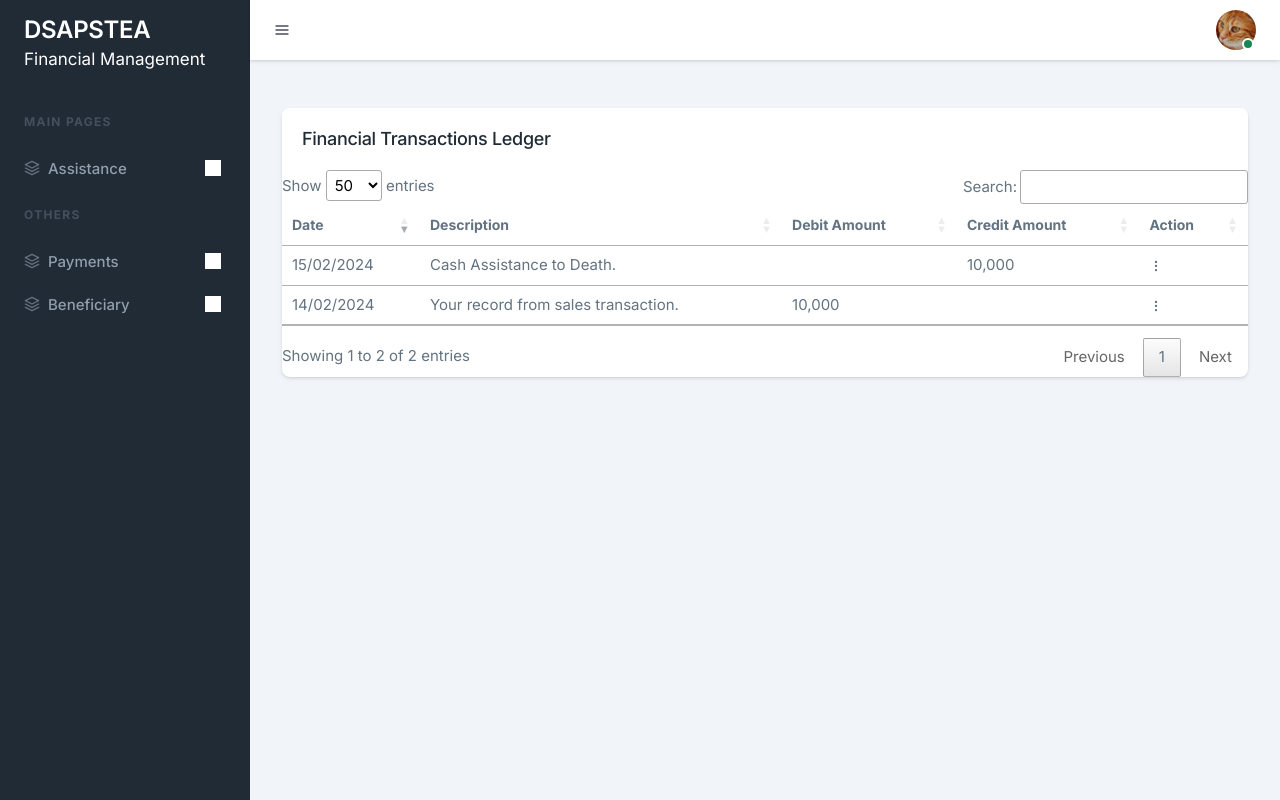
After one commit to kiannaquines/financial-management-system-for-school, a Django app: page /ledger/list in a window 1280 px wide. The commit adds this page. Run offline with Django 5.2, Linux system fonts and the light colour scheme; data comes from the database, SQL or seed files in the repository; both versions use the stored data as it was after the commit; data that the repository does not hold is empty; some libraries are stand-ins or nearby versions; grey boxes are pictures that could not be loaded.

Commit message:
added ledger model

```diff
--- a/system/app_views/view.py
+++ b/system/app_views/view.py
@@ -389,7 +389,7 @@ def other_report_expense_page(request):
 @login_required(login_url="/auth/")
 def assistance_expense_page(request):
     path = reverse_lazy("add_assistance_page")
-    header_list = ["Firstname","Lastname", "Amount Released", "Date Released"]
+    header_list = ["Firstname","Lastname", "Amount Applied", "Date Released"]
     field_list = ["id", "request_by__first_name", "request_by__last_name", "amount_released", "date_released"]
     context = oneshot_view_function(
         Assistance.objects.values(*field_list),
@@ -405,7 +405,7 @@ def assistance_expense_page(request):
 @login_required(login_url="/auth/")
 def assistance_report_expense_page(request):
     path = reverse_lazy("generate_assistance_expense")
-    header_list = ["Firstname","Lastname", "Amount Released", "Date Released"]
+    header_list = ["Firstname","Lastname", "Amount Applied", "Date Released"]
     field_list = ["id", "request_by__first_name", "request_by__last_name", "amount_released", "date_released"]
     context = oneshot_view_function(
         Assistance.objects.values(*field_list),
--- a/system/templates/includes/sidebar.html
+++ b/system/templates/includes/sidebar.html
@@ -105,6 +105,36 @@
                     </ul>
                 </div>
             </li>
+
+
+            <li class="nav-item {% if 'ledger' in request.path %}active{% endif %}">
+                <a
+                    class="nav-link has-arrow  collapsed "
+                    href="#!"
+                    data-bs-toggle="collapse"
+                    data-bs-target="#users"
+                    aria-expanded="false"
+                    aria-controls="users"
+                >
+                    <i data-feather="users" class="nav-icon icon-xs me-2"></i>
+                    Financial Ledger
+                </a>
+                <div id="users" class="collapse {% if 'ledger' in request.path %}show{% endif %}" data-bs-parent="#sideNavbar">
+                    <ul class="nav flex-column">
+                        <li class="nav-item">
+                            <a class="nav-link " href="{% url 'ledger_list' %}">
+                                Ledger Account
+                            </a>
+                        </li>
+                        <li class="nav-item">
+                            <a class="nav-link " href="{% url 'ledger_list' %}">
+                                Export Ledger
+                            </a>
+                        </li>
+                    </ul>
+                </div>
+            </li>
+
             <li class="nav-item {% if 'assistance' in request.path %}active{% endif %}">
                 <a
                     class="nav-link has-arrow  collapsed "
--- /dev/null
+++ b/system/templates/ledger.html
@@ -0,0 +1,81 @@
+{% extends './includes/base.html' %}
+{% load static %}
+{% block title %}DSAPTEA Financial Management System | Dashboard{% endblock title %}
+{% block content %}
+<div class="container-fluid mt-n20 px-6">
+    <div class="row my-6">
+        <div class="col-xl-12 col-lg-12 col-md-12 col-12">
+            <div class="card h-100">
+                <div class="card-header border-0 bg-white py-4">
+                    <h4 class="mb-0">Financial Transactions Ledger</h4>
+                </div>
+                <div class="table-responsive">
+                    <table class="table text-nowrap" id="datatable">
+                        <thead>
+                            <tr>
+                                <th>Date</th>
+                                <th>Description</th>
+                                <th>Debit Amount</th>
+                                <th>Credit Amount</th>
+                                <th>Action</th>
+                            </tr>
+                        </thead>
+                        <tbody>
+                            <tr>
+                                <td class="align-middle">14/02/2024</td>
+                                <td class="align-middle">Your record from sales transaction.</td>
+                                <td class="align-middle">10,000</td>
+                                <td class="align-middle"></td>
+                                <td class="align-middle">
+                                    <div class="dropdown dropstart">
+                                        <a
+                                            class="text-muted text-primary-hover"
+                                            href="#"
+                                            role="button"
+                                            id="dropdownTeamOne"
+                                            data-bs-toggle="dropdown"
+                                            aria-haspopup="true"
+                                            aria-expanded="false"
+                                        >
+                                            <i class="icon-xxs" data-feather="more-vertical"></i>
+                                        </a>
+                                        <div class="dropdown-menu" aria-labelledby="dropdownTeamOne{{ item.id }}">
+                                            <a class="dropdown-item" href="#">Edit</a>
+                                            <a class="dropdown-item" href="#">Remove</a>
+                                        </div>
+                                    </div>
+                                </td>
+                            </tr>
+                            <tr>
+                                <td class="align-middle">15/02/2024</td>
+                                <td class="align-middle">Cash Assistance to Death.</td>
+                                <td class="align-middle"></td>
+                                <td class="align-middle">10,000</td>
+                                <td class="align-middle">
+                                    <div class="dropdown dropstart">
+                                        <a
+                                            class="text-muted text-primary-hover"
+                                            href="#"
+                                            role="button"
+                                            id="dropdownTeamOne"
+                                            data-bs-toggle="dropdown"
+                                            aria-haspopup="true"
+                                            aria-expanded="false"
+                                        >
+                                            <i class="icon-xxs" data-feather="more-vertical"></i>
+                                        </a>
+                                        <div class="dropdown-menu" aria-labelledby="dropdownTeamOne{{ item.id }}">
+                                            <a class="dropdown-item" href="#">Edit</a>
+                                            <a class="dropdown-item" href="#">Remove</a>
+                                        </div>
+                                    </div>
+                                </td>
+                            </tr>
+                        </tbody>
+                    </table>
+                </div>
+            </div>
+        </div>
+    </div>
+</div>
+{% endblock content %}
--- a/system/urls.py
+++ b/system/urls.py
@@ -97,4 +97,5 @@ urlpatterns = [
 
 
     path('member/update/info/<int:pk>', UpdateMemberInfoDependents.as_view(), name="update_membership_dependent_page"),
+    path('ledger/list', LedgerView.as_view(), name="ledger_list"),
 ]
--- a/system/views.py
+++ b/system/views.py
@@ -15,6 +15,15 @@ from django.contrib.auth.decorators import login_required
 from datetime import datetime
 from django.db.models.functions import TruncMonth
 from django.db.models import Count
+from django.views.generic import View
+
+
+class LedgerView(View):
+    template_name = "ledger.html"
+    def get(self, request, *args, **kwargs):
+        context = {}
+        return render(request, self.template_name, context)
+
 
 
 
```
Also changed, not shown: system/models.py (+28 -3 lines), db.sqlite3, system/migrations/0011_ledger.py (added).
